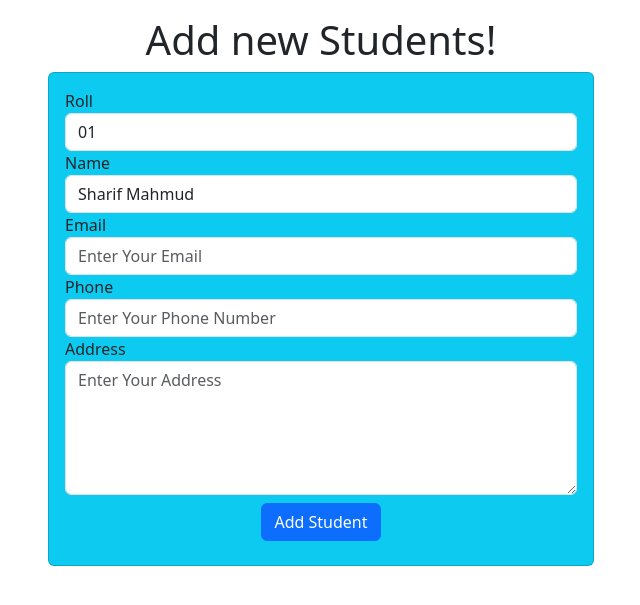
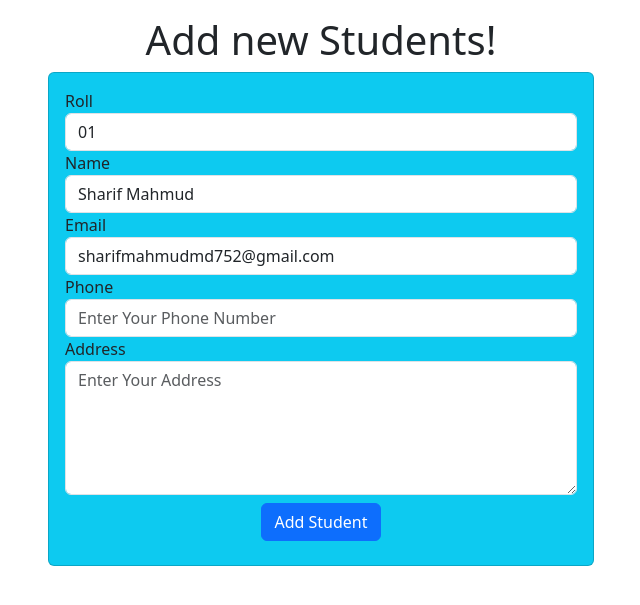
Before and after one commit to devsharifmahmud/std_manage, a Django app: page /std/update-std/01 in a window 1280 px wide. Shown: the part 56-661 px from the top of the page, without its empty margins (319-959 px from the left). Run offline with Django 5.2, Linux system fonts and the light colour scheme; data comes from the database, SQL or seed files in the repository.

Commit message:
Update code

```diff
--- a/templates/std/std_update.html
+++ b/templates/std/std_update.html
@@ -27,7 +27,7 @@
                         </div>
                         <div class="md-3">
                             <label for="email">Email</label>
-                            <input type="text" id="email" name="email" class="form-control" placeholder="Enter Your Email" required>
+                            <input type="text" id="email" name="email" class="form-control" placeholder="Enter Your Email" required value="{{std.email}}">
                         </div>
                         <div class="md-3">
                             <label for="phone">Phone</label>
```
